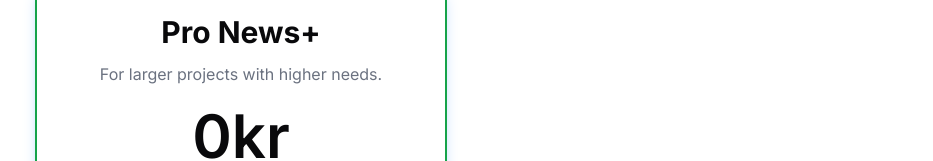
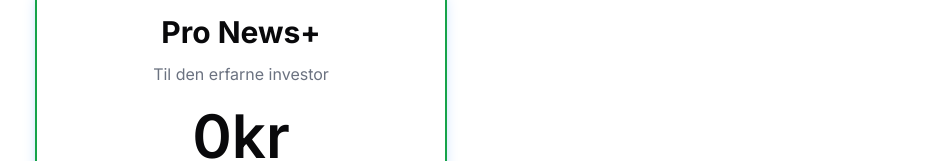
Before and after one commit to jonathan06112090/investify, a Next.js app: page /pricing in a window 1280 px wide. Shown: the part 1061-1222 px from the top of the page, without its empty margins (173-1106 px from the left). Built offline with nearby package versions, Linux system fonts and the light colour scheme; no server answers.

Commit message:
Update page.tsx

```diff
--- a/src/app/pricing/page.tsx
+++ b/src/app/pricing/page.tsx
@@ -68,7 +68,7 @@
   },
   {
     plan: 'Pro News+',
-    tagline: 'For larger projects with higher needs.',//"Du har med ProNews+ adgang til aktiekurser, afkastberegner, portefølje oversigt/hjælper og AI-forslag baseret på præference og eventuelle live nyhedsopdateringer releterede til aktier."
+    tagline: 'Til den erfarne investor',
     quota: PLANS.find((p) => p.slug === 'pro')!,
     features: [
       {
```
